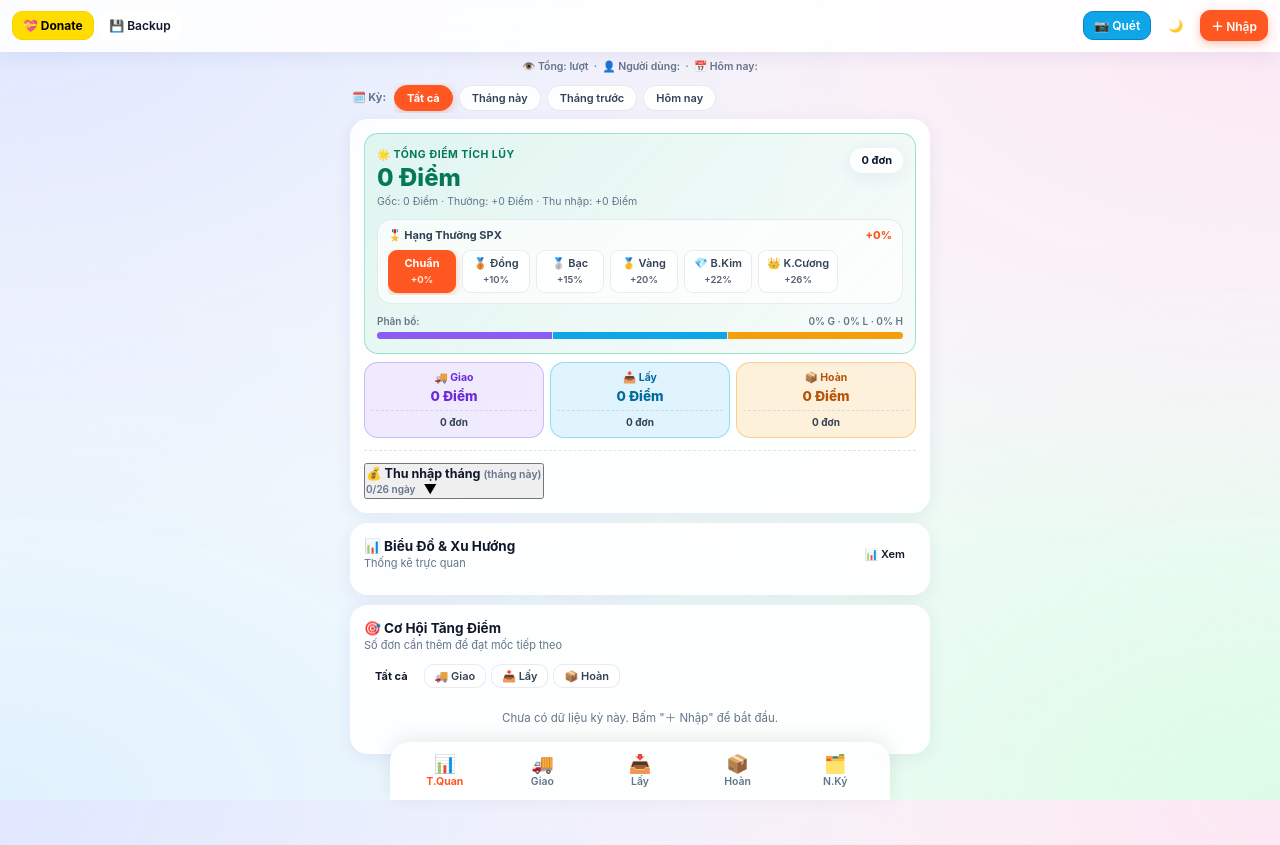
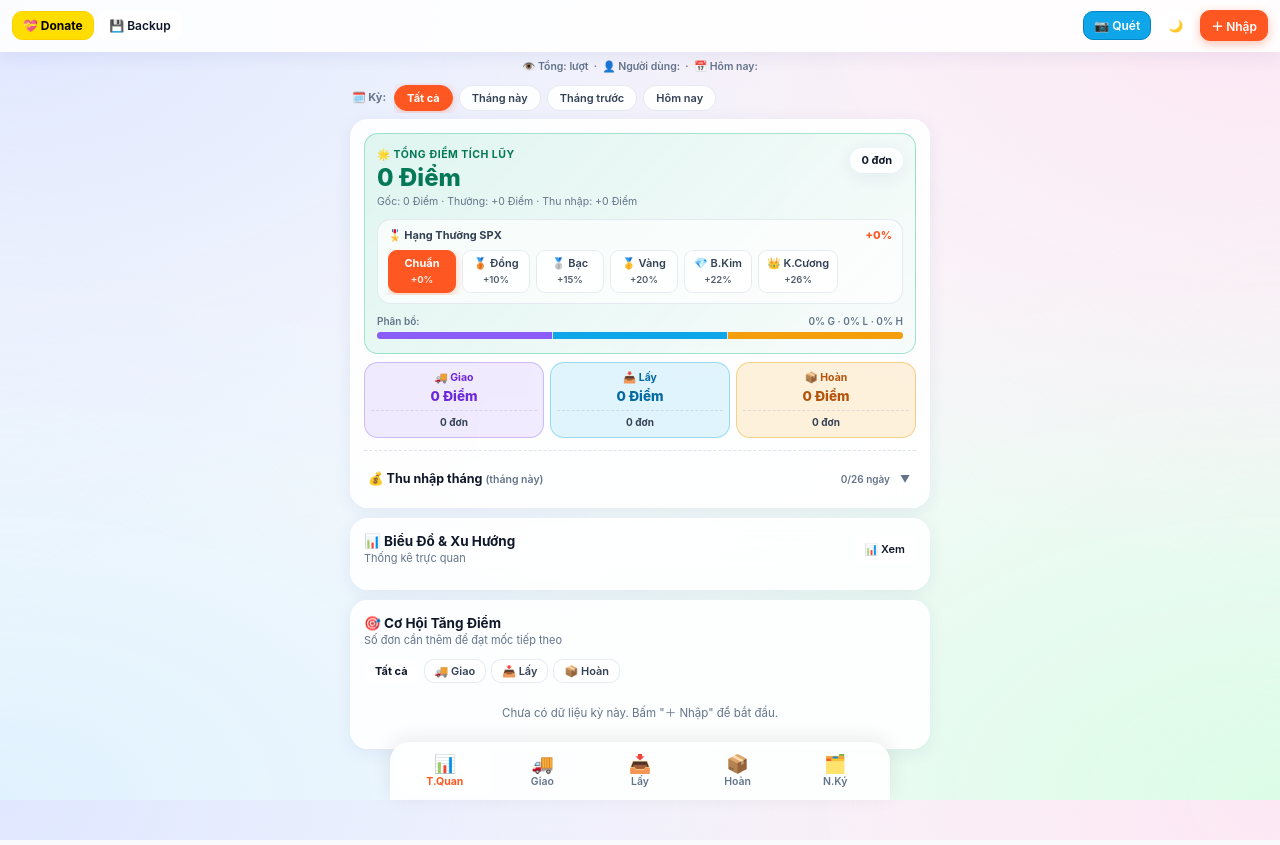
Before and after one commit to linhshope124-a11y/spx-tracker-v, a plain HTML site: page index.html in a window 1280 px wide. Drawn offline with Linux system fonts and the light colour scheme; some packages are replaced by stand-ins of ours; a script that the page names is missing.

Commit message:
Update style.css

```diff
--- a/css/style.css
+++ b/css/style.css
@@ -180,12 +180,14 @@ tr:last-child td{border-bottom:none}
 #ocrLightbox.active{display:flex}
 #ocrLightbox img{max-width:100%;max-height:100%;object-fit:contain;touch-action:pinch-zoom;cursor:zoom-out}
 #ocrLightbox .close-lb{position:absolute;top:calc(12px + env(safe-area-inset-top,0));right:12px;width:40px;height:40px;border-radius:50%;background:rgba(255,255,255,.2);color:#fff;border:none;font-size:22px;font-weight:700;cursor:pointer}
+
+/* Batch OCR */
 #batchList{display:flex;flex-direction:column;gap:8px}
 .batch-item{display:flex;gap:10px;padding:10px;border-radius:var(--radius-md);border:1px solid var(--glass-border-subtle);background:var(--glass-subtle);align-items:center}
 .batch-item.error{border-color:var(--glass-rose-border);background:var(--glass-rose)}
 .batch-thumb{width:56px;height:56px;border-radius:var(--radius-sm);object-fit:cover;flex-shrink:0;border:1px solid var(--glass-border);background:var(--glass-surface)}
 .batch-info{flex:1;min-width:0}
-.batch-title{font-size:12px;font-weight:700;display:flex;align-items:center;gap:5px;margin-bottom:2px}
+.batch-title{font-size:12px;font-weight:700;display:flex;align-items:center;gap:5px;margin-bottom:2px;flex-wrap:wrap}
 .batch-meta{font-size:10px;color:var(--text-muted);white-space:nowrap;overflow:hidden;text-overflow:ellipsis}
 .batch-total{font-size:12px;font-weight:800;color:var(--glass-emerald-text);margin-top:2px}
 .batch-actions{display:flex;flex-direction:column;gap:4px;flex-shrink:0}
@@ -193,16 +195,57 @@ tr:last-child td{border-bottom:none}
 .batch-btn:active{transform:scale(0.96)}
 .batch-btn-import{background:var(--glass-sky);border-color:var(--glass-sky-border);color:var(--glass-sky-text)}
 .batch-btn-remove{background:var(--glass-rose);border-color:var(--glass-rose-border);color:var(--glass-rose-text)}
+.batch-btn-compare{background:var(--glass-amber);border-color:var(--glass-amber-border);color:var(--glass-amber-text);font-weight:800}
+
+/* Cloud Status */
 .cloud-status{padding:6px 10px;border-radius:10px;font-size:10.5px;font-weight:600;text-align:center;margin-top:10px}
 .cloud-status.ok{background:var(--glass-emerald);color:var(--glass-emerald-text);border:1px solid var(--glass-emerald-border)}
 .cloud-status.err{background:var(--glass-rose);color:var(--glass-rose-text);border:1px solid var(--glass-rose-border)}
 .cloud-status.idle{background:var(--glass-subtle);color:var(--text-muted);border:1px solid var(--glass-border-subtle)}
+
+/* Undo Banner */
 .undo-banner{position:fixed;bottom:calc(95px + env(safe-area-inset-bottom,0px));left:50%;transform:translateX(-50%) translateY(120px);background:var(--glass-surface);backdrop-filter:var(--blur);-webkit-backdrop-filter:var(--blur);border:1px solid var(--glass-border);box-shadow:0 8px 30px rgba(0,0,0,0.25);padding:10px 14px;border-radius:14px;display:flex;align-items:center;gap:12px;z-index:150;opacity:0;transition:all 0.3s cubic-bezier(0.4,0,0.2,1);max-width:90%;font-size:12px;font-weight:600;color:var(--text-primary);pointer-events:none}
 .undo-banner.active{transform:translateX(-50%) translateY(0);opacity:1;pointer-events:auto}
 .undo-btn{background:var(--spx-orange);color:#fff;border:none;padding:6px 12px;border-radius:8px;font-size:11px;font-weight:700;cursor:pointer;white-space:nowrap;transition:transform 0.15s}
 .undo-btn:active{transform:scale(0.94)}
+
+/* Charts */
 .charts-loading{text-align:center;padding:20px;color:var(--text-muted);font-size:12px;font-weight:600}
 .chart-box{background:var(--glass-subtle);border:1px solid var(--glass-border-subtle);border-radius:var(--radius-md);padding:12px;margin-bottom:10px}
 .chart-box:last-child{margin-bottom:0}
 .chart-title{font-size:11.5px;font-weight:700;margin-bottom:10px;color:var(--text-secondary)}
 .chart-box canvas{max-height:220px;width:100% !important}
+
+/* Income Section - Collapsible */
+.income-toggle {
+  width: 100%;
+  display: flex;
+  justify-content: space-between;
+  align-items: center;
+  background: transparent;
+  border: none;
+  padding: 8px 4px;
+  cursor: pointer;
+  border-radius: 8px;
+  transition: background 0.15s;
+  font-family: inherit;
+}
+.income-toggle:active {
+  background: var(--glass-subtle);
+}
+.income-toggle-icon {
+  font-size: 10px;
+  color: var(--text-muted);
+  transition: transform 0.2s;
+  display: inline-block;
+  width: 14px;
+  text-align: center;
+}
+.income-content {
+  padding-top: 4px;
+  animation: incomeSlide 0.2s ease-out;
+}
+@keyframes incomeSlide {
+  from { opacity: 0; transform: translateY(-4px); }
+  to   { opacity: 1; transform: translateY(0); }
+}
```
